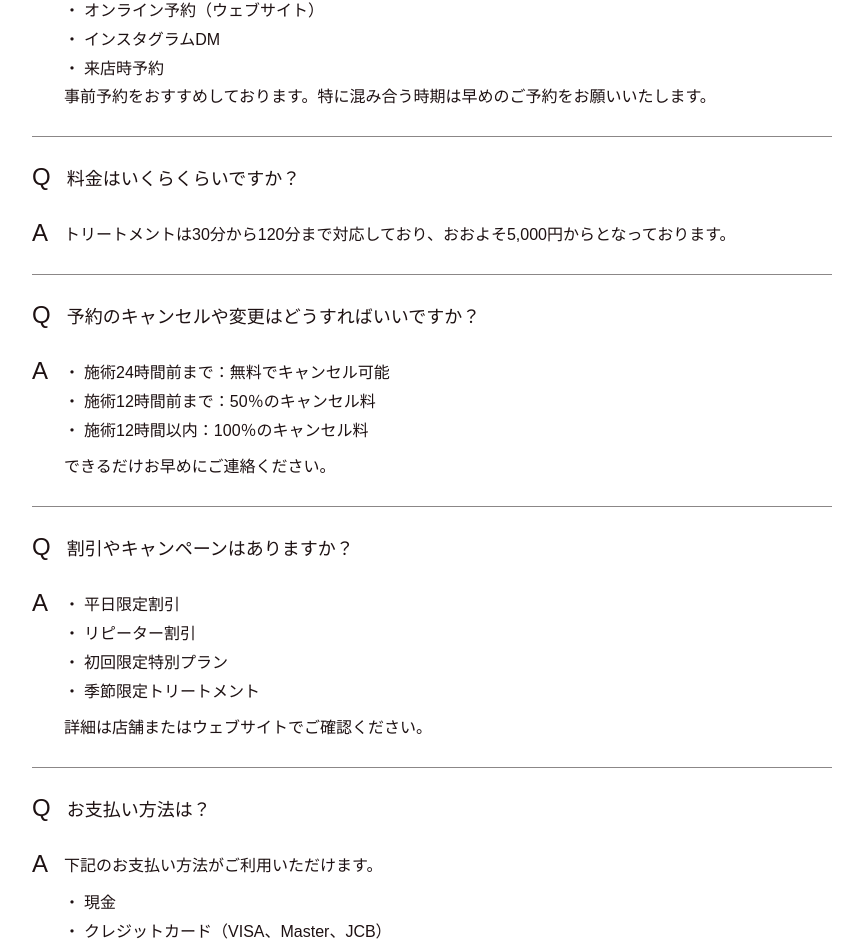
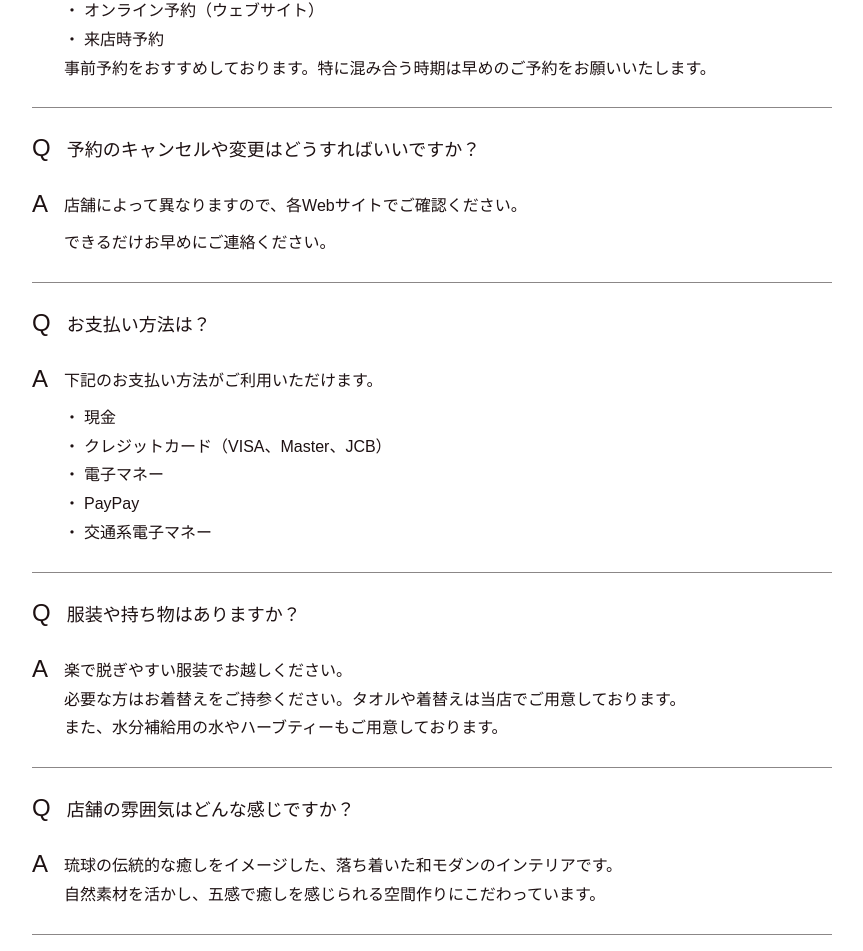
Before and after one commit to yuchinchiku/pana-n, a Next.js app: page /faq in a window 1280 px wide. Shown: the part 2478-3429 px from the top of the page, without its empty margins (253-1116 px from the left). Built offline with nearby package versions, Linux system fonts and the light colour scheme; a web font is replaced by a local one.

Commit message:
genko-san text fixed

```diff
--- a/src/app/healing/OriginalMenu.tsx
+++ b/src/app/healing/OriginalMenu.tsx
@@ -5,12 +5,11 @@ const sectionsData = [
   {
     id: 1,
     subtitle: '元祖琉球マッサージ',
-    title: '「琉球ほぐし手」',
+    title: '「琉球ほぐし手（てぃ）」',
     texts: [
       '琉球空手の「技」と八重山舞踊の独特な「手の舞」を取り入れた秘伝のほぐし技術です。',
       ' 凝り固まった肩や首筋、腰の筋肉にしっかりとアプローチ。空手の「正拳」「平拳」八重山舞踊の「こねり手」など手の技を使って筋肉をしっかりと刺激し、おもてなしの心で優しくほぐしていきます。',
-    ],
-    note: '※パナ・ン南ぬ島石垣空港店限定メニュー'
+    ]
   },
   {
     id: 2,
--- a/src/app/story/future/page.tsx
+++ b/src/app/story/future/page.tsx
@@ -48,7 +48,7 @@ const StoryList: Story[] = [
     <p>私たちパナ・ンは、「祖先から繋がってきた想いに対する恩返しをしたい」ただその一念で想いを形にしてきました。</p>
     <p>つまり、恩返しにゴールはない——</p>
     <p>ただ毎日が恩返しの繰り返しであり前進であると考えております</p>
-    <p class='pt-6'>ゴールを決める先進する</p>
+    <p class='pt-6'>ゴールを決め、前進する。</p>
     <p>一度ゴールを決めてしまったら、その次にはまた新たなゴールを設定してしまう。</p>
     <p>これは資本主義経済における思考であり、常に右上がり曲線を更新していくことになります。</p>
     <p class='pt-6'>しかし、私たちパナ・ンが大切に守りたい価値は「恩返し」といった原点に戻り、毎日の恩返しの繰り返しであり、それが前進なのです。</p>`,
--- a/src/data/company.ts
+++ b/src/data/company.ts
@@ -6,14 +6,14 @@ export const company: Company = {
   table: [
     { label: "社名", items: [{ value: "有限会社パナ・ン" }] },
     { label: "取締役社長", items: [{ value: "宮平　玄幸" }] },
-    { label: "顧問弁護士", items: [{ value: "渡邉　直貴「ブレイス法律事務所」" }] },
-    { label: "顧問社会保険労務士	", items: [{ value: "掘下　和紀「堀下社会保険労務士事務所」" }] },
+    { label: "顧問弁護士", items: [{ value: "渡邉　直貴「弁護士法人ブレイス」" }] },
+    { label: "顧問社会保険労務士	", items: [{ value: "掘下　和紀「社会保険労務士法人 堀下＆パートナーズ」" }] },
     { label: "電話番号", items: [{ value: "0980-88-1733" }] },
     { label: "FAX", items: [{ value: "0980-88-1713" }] },
     { label: "E-mail", items: [{ value: "<a class='u-link-blank underline' href='email:spa@pana-n.jp'>spa@pana-n.jp</a>" }] },
     { label: "WEBサイト", items: [{ value: "<a class='u-link underline' href='email:spa@pana-n.jp'>https://pana-n.jp</a>" }] },
     { label: "設立", items: [{ value: "	2006年3月8日" }] },
     { label: "事業内容", items: [{ value: "ほぐし・エステ・スパ等の店舗経営及び業務受託運営<br>ほぐし・エステ・スパ等の療法士育成及び企画コンサルタント" }] },
-    { label: "所在地", items: [{ value: "〒907-0242 沖縄県石垣市白保1960−104−1 石垣空港2F", mapUrl: 'https://maps.app.goo.gl/BgVgCvhpBUMSgC5r9' }] },
+    { label: "所在地", items: [{ value: "〒907-0013 沖縄県石垣市浜崎町3-3-2", mapUrl: 'https://maps.app.goo.gl/8grmXHpYXeFVCBEg6' }] },
   ],
 };
--- a/src/data/faqs.ts
+++ b/src/data/faqs.ts
@@ -27,19 +27,11 @@ export const faqs: FaqItem[] = [
   },
   {
     question: '予約方法はどうなっていますか？',
-    answer: '<ul class="u-list-circle"><li>電話予約</li><li>オンライン予約（ウェブサイト）</li><li>インスタグラムDM</li><li>来店時予約</li></ul><p>事前予約をおすすめしております。特に混み合う時期は早めのご予約をお願いいたします。</p>',
-  },
-  {
-    question: '料金はいくらくらいですか？',
-    answer: '<p>トリートメントは30分から120分まで対応しており、おおよそ5,000円からとなっております。</p>',
+    answer: '<ul class="u-list-circle"><li>電話予約</li><li>オンライン予約（ウェブサイト）</li><li>来店時予約</li></ul><p>事前予約をおすすめしております。特に混み合う時期は早めのご予約をお願いいたします。</p>',
   },
   {
     question: '予約のキャンセルや変更はどうすればいいですか？',
-    answer: '<ul class="u-list-circle"><li>施術24時間前まで：無料でキャンセル可能</li><li>施術12時間前まで：50％のキャンセル料</li><li>施術12時間以内：100％のキャンセル料</li></ul><p class="pt-2">できるだけお早めにご連絡ください。</p>',
-  },
-  {
-    question: '割引やキャンペーンはありますか？',
-    answer: '<ul class="u-list-circle"><li>平日限定割引</li><li>リピーター割引</li><li>初回限定特別プラン</li><li>季節限定トリートメント</li></ul><p class="pt-2">詳細は店舗またはウェブサイトでご確認ください。</p>',
+    answer: '<p>店舗によって異なりますので、各Webサイトでご確認ください。</p><p class="pt-2">できるだけお早めにご連絡ください。</p>',
   },
   {
     question: 'お支払い方法は？',
@@ -47,19 +39,15 @@ export const faqs: FaqItem[] = [
   },
   {
     question: '服装や持ち物はありますか？',
-    answer: '<p>楽で脱ぎやすい服装でお越しください。</p><p>必要な方はお着替えをご持参ください。タオルや浴衣は当店でご用意しております。</p><p>また、水分補給用の水やハーブティーもご用意しております。</p>',
+    answer: '<p>楽で脱ぎやすい服装でお越しください。</p><p>必要な方はお着替えをご持参ください。タオルや着替えは当店でご用意しております。</p><p>また、水分補給用の水やハーブティーもご用意しております。</p>',
   },
   {
     question: '店舗の雰囲気はどんな感じですか？',
-    answer: '<p>琉球の伝統的な癒しをイメージした、落ち着いた和モダンのインテリアです。</p><p>自然素材を活かし、五感で石垣島の癒しを感じられる空間作りにこだわっています。</p>',
+    answer: '<p>琉球の伝統的な癒しをイメージした、落ち着いた和モダンのインテリアです。</p><p>自然素材を活かし、五感で癒しを感じられる空間作りにこだわっています。</p>',
   },
   {
     question: 'どのような効果が期待できますか？',
     answer: '<p class="pb-2">以下のような効果が期待できます。</p><ul class="u-list-circle"><li>ストレス解消</li><li>筋肉疲労の回復</li><li>血行促進</li><li>リンパの流れ改善</li><li>美容効果</li><li>心身のリラクゼーション</li></ul>',
-  },
-  {
-    question: 'セラピストの資格はどうなっていますか？',
-    answer: '<p>全てのセラピストは、正式な資格を持つプロフェッショナルです。</p><p>リラクゼーションマッサージ師、アロマセラピスト、エステティシャンなど、専門的なトレーニングを受けたスタッフがお迎えいたします。</p>',
   },
   {
     question: '年齢制限はありますか？',
--- a/src/data/storeDetails.ts
+++ b/src/data/storeDetails.ts
@@ -41,18 +41,18 @@ export type StoreDetail = {
 };
 
 export const storeDetails: StoreDetail[] = [
-  //=====パナ・ン南ぬ島石垣空港店===============================
+  //=====パナ・ン石垣空港店===============================
   {
     id: "painushima",
-    title: "パナ・ン南ぬ島石垣空港店",
-    name: "パナ・ン南ぬ島石垣空港店",
+    title: "パナ・ン石垣空港店",
+    name: "パナ・ン石垣空港店",
     subTitle: "painushima",
     lead: "空の玄関で出会う、唯一無二の「元祖琉球マッサージ」体験",
     subLead: "Rediscover your inner light in historic Naha Kume.",
     desc: `
       <p>「旅のはじまりも、終わりも、特別な癒しで彩りたい。」</p>
-      <p>パナ・ン南ぬ島石垣空港店は、空港内にあるとは思えない静けさと、本格的な技術で、琉球の想いを伝える“癒しの拠点”です。</p>
-      <p>パナ・ン南ぬ島石垣空港店でしか体験できない「元祖琉球マッサージ」は、琉球空手や八重山舞踊の所作を取り入れた秘伝の技法。</p>
+      <p>パナ・ン石垣空港店は、空港内にあるとは思えない静けさと、本格的な技術で、琉球の想いを伝える“癒しの拠点”です。</p>
+      <p>パナ・ン石垣空港店で体験できる「元祖琉球マッサージ」は、琉球空手や八重山舞踊の所作を取り入れた秘伝の技法。</p>
       <p>旅の疲れをしっかりと解きほぐしながら、心までそっと包み込みます。</p>
       <p>石垣にいらっしゃる際は、是非お立ち寄りください。</p>
     `,
--- a/src/data/tabsAreas.ts
+++ b/src/data/tabsAreas.ts
@@ -53,7 +53,7 @@ export const tabsAreas: TabAreaType[] = [
           { src: 'original-1_1', text: '平挙' },
           { src: 'original-1_2', text: '拝み手' },
           { src: 'original-1_3', text: '正挙' },
-          { src: 'original-1_4', text: '一本挙' },
+          { src: 'original-1_4', text: '小挙' },
         ],
         table: [
           {
@@ -75,7 +75,7 @@ export const tabsAreas: TabAreaType[] = [
             items: [
               { value: 'ほぐしガッテン那覇久米店', buttonLabel: '店舗詳細', buttonHref: '/salon/hogushigatten-nahakume' },
               { value: 'ほぐしガッテン真栄里店', buttonLabel: '店舗詳細', buttonHref: '/salon/hogushigatten-maezato' },
-              { value: 'パナ・ン南ぬ島石垣空港店（南ぬ島石垣空港2F）', buttonLabel: '店舗詳細', buttonHref: '/salon/painushima' },
+              { value: 'パナ・ン石垣空港店（石垣空港2F）', buttonLabel: '店舗詳細', buttonHref: '/salon/painushima' },
             ],
           },
         ],
```
